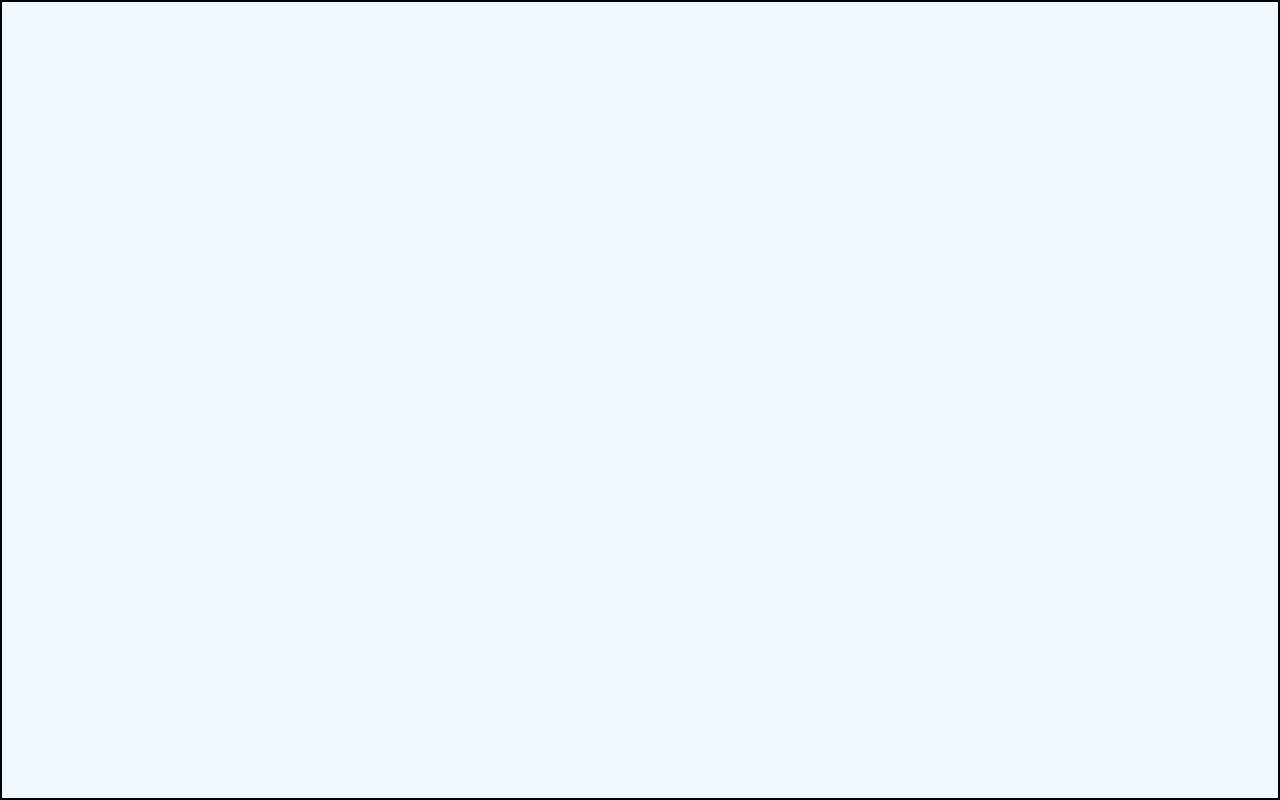
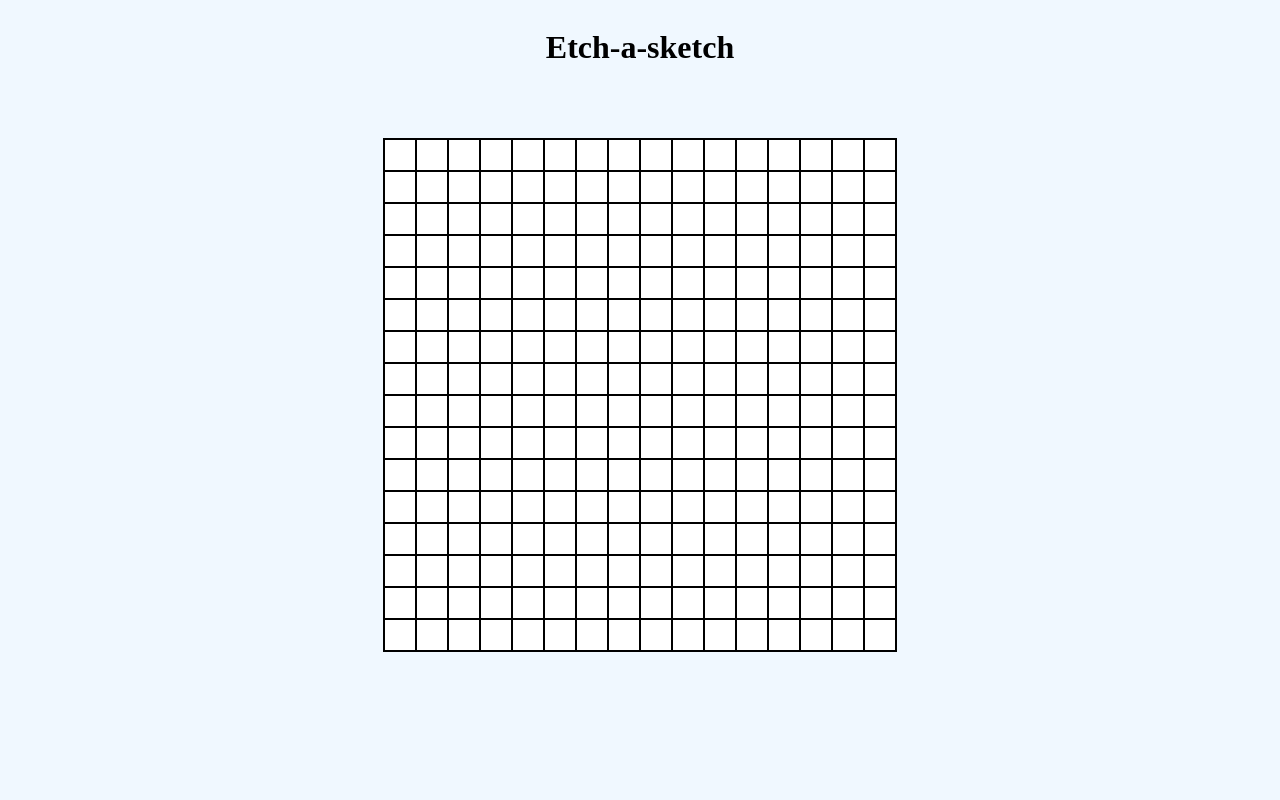
Before and after one commit to matleg05/TOP---Etch-a-Sketch, a plain HTML site: page etchasketch.html in a window 1280 px wide. Drawn offline with Linux system fonts and the light colour scheme.

Commit message:
create 16x16 grid

```diff
--- a/etchasketch.html
+++ b/etchasketch.html
@@ -8,8 +8,9 @@
     <script src="script.js" defer></script>
     <title>Etch-a-sketch</title>
 </head>
-<body>
-    <div id="webPage">
+<body id="webPage">
+    <h1>Etch-a-sketch</h1>
+    <div id="gridOverall">
         <div id="gridContainer">
         </div>
     </div>
--- a/script.js
+++ b/script.js
@@ -1,8 +1,30 @@
-// make one cell
+// make a grid
+
+const gridContainer = document.getElementById("gridContainer");
 
 function makeCell() {
     const cell = document.createElement("div");
     cell.className = "cell";
-    cell.innerHtml = "<p>this is a test</p>"
-    document.getElementById("gridContainer").appendChild(cell);
+    gridContainer.appendChild(cell);
 }
+
+function makeGrid(rows, columns) {
+    for (i = 0; i < columns; i++) {
+        if ( rows <= 1) {
+            for (let j = 0; j < rows; j++) {
+                makeCell();
+            }
+        } else if (rows > 1) {
+            const newColumn = document.createElement("div");
+            gridContainer.appendChild(newColumn);
+            newColumn.className = "newColumn";
+            for (let j = 0; j < rows; j++) {
+                const cell = document.createElement("div");
+                cell.className = "cell";
+                newColumn.appendChild(cell);
+            }
+        }
+    }
+}
+
+makeGrid(16, 16);
--- a/style.css
+++ b/style.css
@@ -1,18 +1,31 @@
 /* black border around the webpage and new background color */
 
 #webPage {
-    position: fixed;
+    display: flex;
+    flex-direction: column;
+    align-items: center;
+    background-color: aliceblue;
+}
+
+#gridOverall {
     top: 0;
     left: 0;
-    border: 2px solid black;
-    width: 100%;
-    height: 100%;
-    margin: 0;
-    padding: 0;
+    border: 1px solid black;
+    width: auto;
+    height: auto;
+    margin: 50px;
+    padding: 0px;
     box-sizing: border-box;
-    background-color: aliceblue;
+    background-color: white;
+
 }
 
 #gridContainer {
     display: flex;
 }
+
+.cell {
+    border: 1px solid black;
+    margin: 0px;
+    padding: 15px;
+}
```
